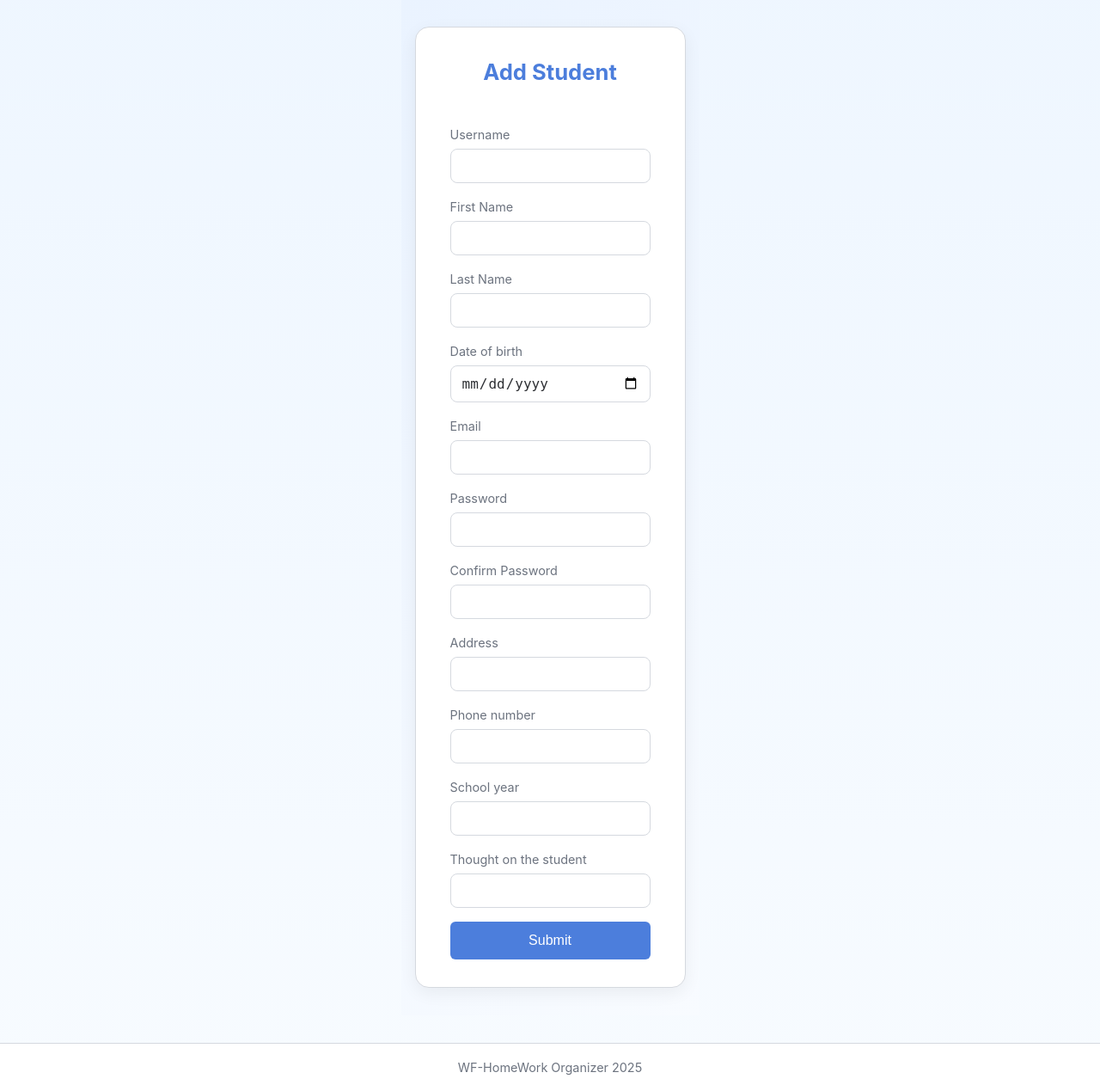
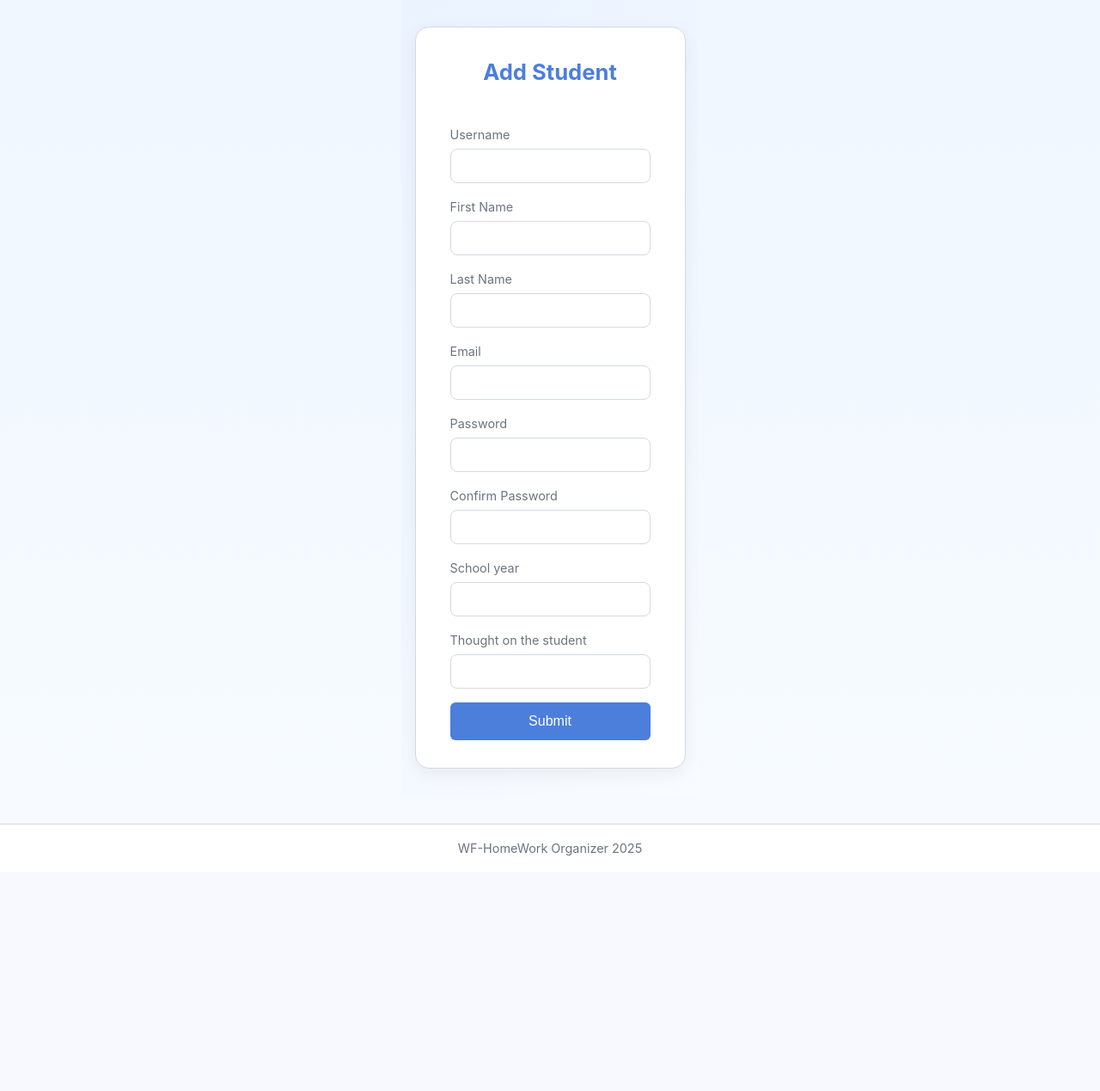
Before and after one commit to mzsl03/private-teacher-site, a Django app: page /add_student/ in a window 1280 px wide. Shown: the part 79-1348 px from the top of the page at 86% size. After the commit the page ends 1074 px from the top, so only its background shows below. Run offline with Django 5.2, Linux system fonts and the light colour scheme; the visitor is signed in with stand-in values (Sample User, id 1).

Commit message:
fix: unresolved fields removed from form

```diff
--- a/core_site/homework_org_site/forms/student_add_form.py
+++ b/core_site/homework_org_site/forms/student_add_form.py
@@ -32,19 +32,6 @@ class StudentForm(forms.Form):
         max_length=255,
         label="Last Name"
     )
-    address = forms.CharField(
-        max_length=255,
-        label="Address"
-    )
-    birth_date = forms.DateField(
-        widget=forms.DateInput(attrs={'type': 'date'}),
-        label="Date of Birth"
-    )
-    phone_number = forms.CharField(
-        max_length=12,
-        label="Phone number",
-        error_messages={"invalid": "Invalid phone number!"}
-    )
     school_year = forms.IntegerField(
         min_value=1,
         max_value=12,
--- a/core_site/homework_org_site/templates/add_student.html
+++ b/core_site/homework_org_site/templates/add_student.html
@@ -25,10 +25,6 @@
                     {{ form.last_name }}
                 </div>
                 <div class="form-group">
-                    <label for="birth_date">Date of birth</label>
-                    {{ form.birth_date }}
-                </div>
-                <div class="form-group">
                     <label for="email">Email</label>
                     {{ form.email }}
                 </div>
@@ -39,14 +35,6 @@
                 <div class="form-group">
                     <label for="confirm_password">Confirm Password</label>
                     {{ form.password2 }}
-                </div>
-                <div class="form-group">
-                    <label for="address">Address</label>
-                    {{ form.address }}
-                </div>
-                <div class="form-group">
-                    <label for="phone_number">Phone number</label>
-                    {{ form.phone_number }}
                 </div>
                 <div class="form-group">
                     <label for="school_year">School year</label>
```
